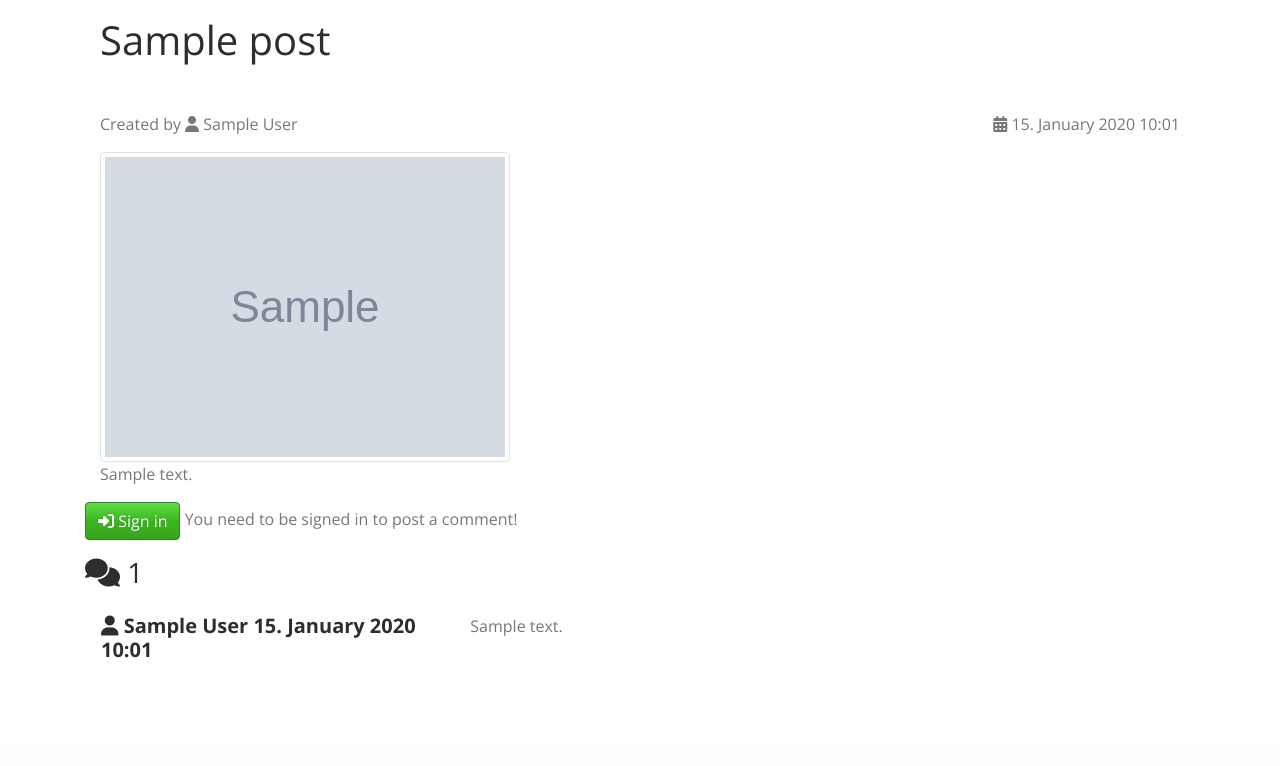
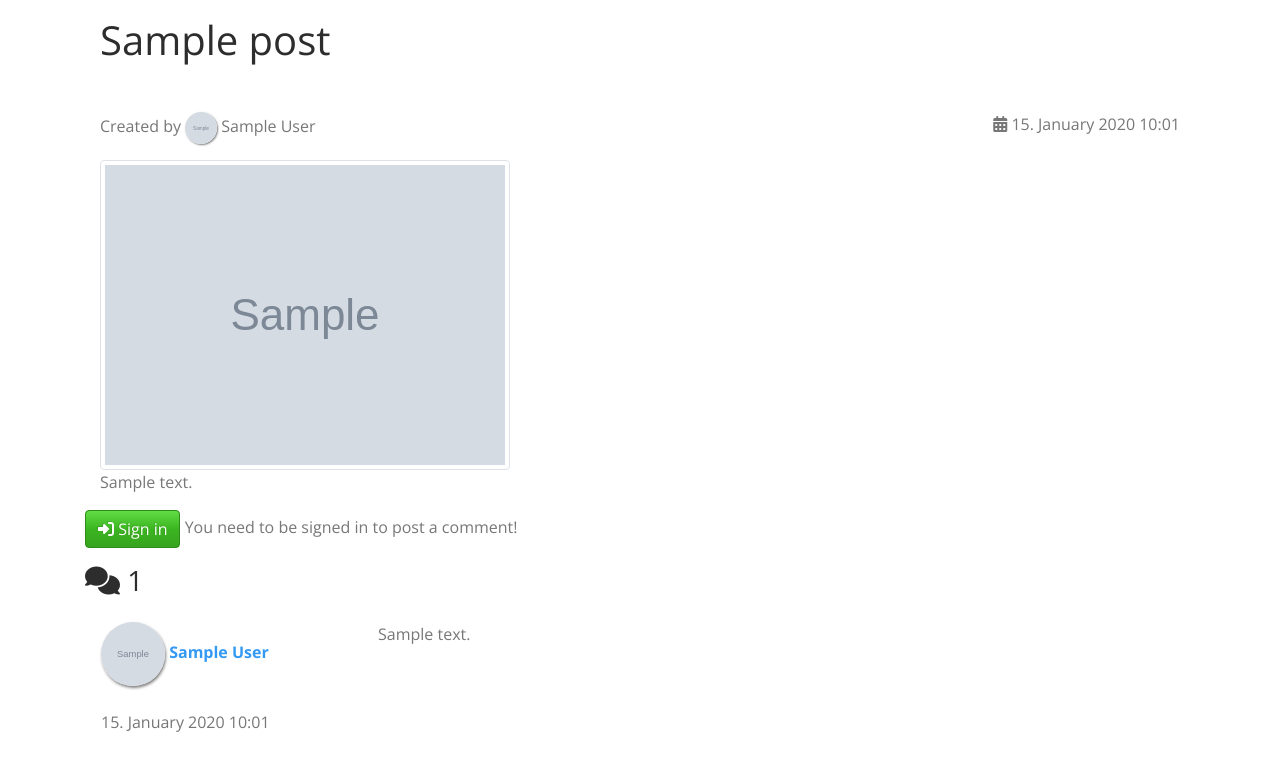
Before and after one commit to afanasev-anton/Alumni_union, a Symfony app: template templates/pages/showPost.html.twig in a window 1280 px wide. Shown: the part 58-824 px from the top of the page. Before the commit the page ends 716 px from the top, so only its background shows below. Run offline with Twig, Linux system fonts and the light colour scheme; the template is opened without the code that fills it: most values are stand-ins (such as "Sample title", 1, 10 or a date in 2020); grey boxes marked "Sample" are stand-in pictures; some libraries are stand-ins or nearby versions.

Commit message:
small fixes easyadmin

```diff
--- a/templates/inc/navbar.html.twig
+++ b/templates/inc/navbar.html.twig
@@ -60,7 +60,7 @@
     height: 4vh;
     width: 4vh;
     border-radius: 50%;
-    box-shadow: 1px 1px rgba(0.1,0.1,0.1,0.5);
+    box-shadow: 1px 1px 2px rgba(0.1,0.1,0.1,0.5);
 }
 .navbar-toggle {
     background-color: white;
--- a/templates/index/index.html.twig
+++ b/templates/index/index.html.twig
@@ -36,7 +36,11 @@
                 </h2>
                 <p>{{ post.content[:80] ~ '...' }}</p>
                 <div class="row m-0 text-muted">
-                    <p class="mr-3">Created by <i class="fa fa-user"></i> {{ post.author }}</p>
+                    <p class="mr-3">Created by {% if post.author.image is not null %}
+            <img src="{{ asset('img/profile_pictures/' ~ post.author.image) }}" class='thumbnail'>
+        {% else %}
+            <i class='fas fa-user'></i>
+        {% endif %} {{ post.author }}</p>
                     {{ include('pages/_post_tags.html.twig') }}
                     <span class="ml-auto"><i class="fa fa-calendar"></i> {{ post.createdAt | date('j. F Y H:m')}} </span>
                 </div>
--- a/templates/pages/showPost.html.twig
+++ b/templates/pages/showPost.html.twig
@@ -7,7 +7,12 @@
 <div class="container">
     <h1 class="mt-3 mb-5">{{ post.title }}</h1>
     <div class="row m-0 text-muted">
-        <p class="mr-3">Created by <i class="fa fa-user"></i> {{ post.author }}</p>
+        <p class="mr-3">Created by
+        {% if post.author.image is not null %}
+            <img src="{{ asset('img/profile_pictures/' ~ post.author.image) }}" class='thumbnail'>
+        {% else %}
+            <i class='fas fa-user'></i>
+        {% endif %} {{ post.author }}</p>
         {{ include('pages/_post_tags.html.twig') }}
         <span class="ml-auto"><i class="fa fa-calendar"></i> {{ post.createdAt | date('j. F Y H:m')}} </span>
     </div>
@@ -35,12 +40,16 @@
     <div class="commentcolor">
     {% for comment in post.comments %}
         <div class="row post-comment">
-            <a name="comment_{{ comment.id }}"></a>
-            <h5 class="col-sm-4">
-                <strong><i class="fa fa-user"></i> {{ comment.author }}</strong>
-                <strong>{{ comment.createdAt| date('j. F Y H:m') }}</strong>
-            </h5>
-            <div class="col-sm-8">
+            <a href="/alumni/profile={{comment.author.id}}">
+            <p class="col-sm-3">
+                {% if comment.author.image is not null %}
+            <img src="{{ asset('img/profile_pictures/' ~ comment.author.image) }}" class='comment-thumbnail'>
+        {% else %}
+            <i class='fas fa-user'></i>
+        {% endif %} <strong> {{ comment.author }} </strong></a>
+            <br><br>    {{ comment.createdAt| date('j. F Y H:m') }}
+            </p>
+            <div class="col-sm-9">
                 {{ comment.content }}
             </div>
         </div>
@@ -52,6 +61,13 @@
     </div>
 
 <style>
+.comment-thumbnail {
+    height: 8vh;
+    width: 8vh;
+    border-radius: 50%;
+    box-shadow: 1px 2px 3px rgba(0.3,0.3,0.3,0.5);
+}
+
 .img-thumbnail {
     max-height: 50vh;
 }
--- a/templates/pages/showTag.html.twig
+++ b/templates/pages/showTag.html.twig
@@ -14,7 +14,7 @@
                 <p>{{ post.content[:50] ~ '...' }}</p>
                 <div class="row m-0 text-muted">
                     <p class="mr-3">Created by <i class="fa fa-user"></i> {{ post.username }}</p>
-                    {{ include('pages/_show_tags.html.twig') }}
+                        {{ include('pages/_show_tags.html.twig') }}
                     <span class="ml-auto"><i class="fa fa-calendar"></i> {{ post.created_at | date('j. F Y H:m')}} </span>
                 </div>
             </div>
```
Also changed, not shown: public/img/post_pictures/5e9ee0a486feb961480028.jpg (added), public/img/profile_pictures/5e9ee404efe2c188004811.jpg (added), 1 other file.
